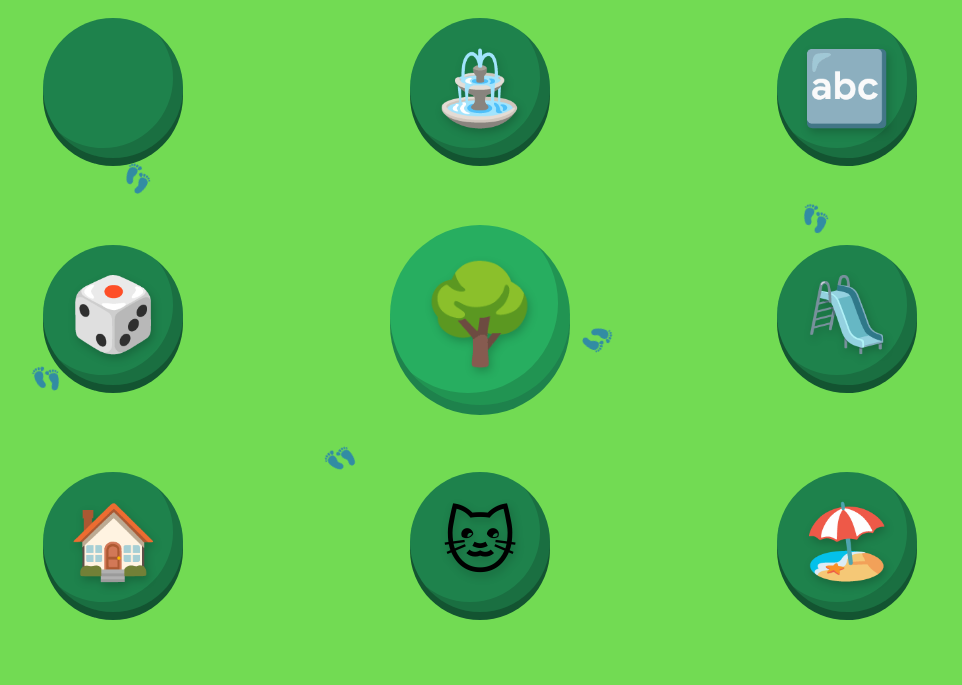
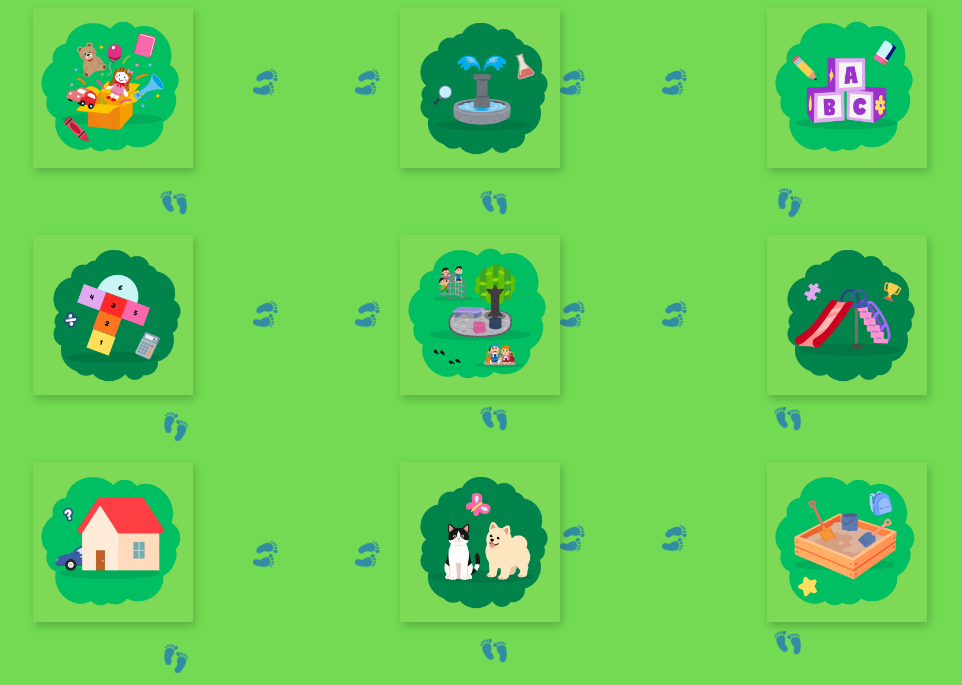
Before and after one commit to karenjandres14/Proyecto_Ing.Software, a Django app: page /contenido-3-4/ in a window 1280 px wide. Shown: the part 115-800 px from the top of the page, without its empty margins (160-1122 px from the left). Run offline with Django 5.2, Linux system fonts and the light colour scheme; tables that the repository leaves empty hold one stand-in row (values such as "Sample post").

Commit message:
Actualizando repositorio

```diff
--- a/pasitos_project/core/templates/core/dashboard_3_4.html
+++ b/pasitos_project/core/templates/core/dashboard_3_4.html
@@ -94,39 +94,29 @@
             position: relative;
             cursor: pointer;
             transition: transform 0.2s ease;
+            /* SE ELIMINÓ EL ESTILO DE ARBUSTO VERDE */
         }
 
         .estacion-juego:hover {
             transform: scale(1.15);
         }
 
-        .arbusto {
-            width: 140px;
-            height: 140px;
-            background-color: #1E824C;
-            border-radius: 50%;
+        /* Contenedor para tus imágenes (ocupa el espacio de la bolita verde) */
+        .contenedor-imagen {
+            width: 160px; /* Tamaño similar a las bolitas originales */
+            height: 160px;
             display: flex;
             justify-content: center;
             align-items: center;
-            box-shadow: inset -10px -10px 0px rgba(0,0,0,0.15), 0px 8px 0px #135431;
             position: relative;
         }
 
-        .estacion-centro .arbusto {
-            width: 180px;
-            height: 180px;
-            background-color: #27AE60;
-            box-shadow: inset -12px -12px 0px rgba(0,0,0,0.15), 0px 10px 0px #1E824C;
-        }
-
-        .icono-estacion {
-            font-size: 4.5rem;
-            z-index: 2;
-            filter: drop-shadow(2px 4px 4px rgba(0,0,0,0.2));
-        }
-
-        .estacion-centro .icono-estacion {
-            font-size: 6rem;
+        /* Estilo para las imágenes que agregues */
+        .contenedor-imagen img {
+            max-width: 100%; /* La imagen se ajusta al contenedor */
+            max-height: 100%;
+            object-fit: contain; /* Mantiene la proporción sin deformarse */
+            filter: drop-shadow(2px 4px 4px rgba(0,0,0,0.2)); /* Sombra para dar profundidad */
         }
 
         .huellas {
@@ -136,12 +126,28 @@
             user-select: none;
         }
 
-        .h1 { top: 35%; left: 22%; transform: rotate(25deg); }
-        .h2 { top: 60%; left: 15%; transform: rotate(-15deg); }
-        .h3 { top: 25%; left: 52%; transform: rotate(45deg); }
-        .h4 { top: 55%; left: 58%; transform: rotate(110deg); }
-        .h5 { top: 70%; left: 38%; transform: rotate(-45deg); }
-        .h6 { top: 40%; left: 75%; transform: rotate(15deg); }
+        .h1 { top: 23%; left: 32%; transform: rotate(80deg); }
+        .h2 { top: 38%; left: 25%; transform: rotate(-15deg); }
+        .h3 { top: 38%; left: 50%; transform: rotate(-15deg); }
+        .h4 { top: 23%; left: 56%; transform: rotate(80deg); }
+        .h5 { top: 23%; left: 40%; transform: rotate(80deg); }
+        .h6 { top: 66%; left: 25%; transform: rotate(15deg); }
+        .h7 { top: 23%; left: 64%; transform: rotate(80deg); }
+        .h8 { top: 38%; left: 73%; transform: rotate(15deg); }
+        .h9 { top: 95%; left: 25%; transform: rotate(15deg); }
+        .h10 { top: 52%; left: 32%; transform: rotate(80deg); }
+        .h11 { top: 52%; left: 40%; transform: rotate(80deg); }
+        .h12 { top: 93%; left: 73%; transform: rotate(-15deg); }
+        .h13 { top: 65%; left: 73%; transform: rotate(-15deg); }
+        .h14 { top: 65%; left: 50%; transform: rotate(-15deg); }
+        .h15 { top: 52%; left: 56%; transform: rotate(80deg); }
+        .h16 { top: 52%; left: 64%; transform: rotate(80deg); }
+        .h17 { top: 80%; left: 56%; transform: rotate(80deg); }
+        .h18 { top: 80%; left: 64%; transform: rotate(80deg); }
+        .h19 { top: 82%; left: 32%; transform: rotate(80deg); }
+        .h20 { top: 82%; left: 40%; transform: rotate(80deg); }
+        .h21 { top: 94%; left: 50%; transform: rotate(-15deg); }
+
 
 
         /* --- ESTILOS DEL MENÚ LATERAL (SIDEBAR) --- */
@@ -356,37 +362,70 @@
     <div class="huellas h4">👣</div>
     <div class="huellas h5">👣</div>
     <div class="huellas h6">👣</div>
+    <div class="huellas h7">👣</div>
+    <div class="huellas h8">👣</div>
+    <div class="huellas h9">👣</div>
+    <div class="huellas h10">👣</div>
+    <div class="huellas h11">👣</div>
+    <div class="huellas h12">👣</div>
+    <div class="huellas h13">👣</div>
+    <div class="huellas h14">👣</div>
+    <div class="huellas h15">👣</div>
+    <div class="huellas h16">👣</div>
+    <div class="huellas h17">👣</div>
+    <div class="huellas h18">👣</div>
+    <div class="huellas h19">👣</div>
+    <div class="huellas h20">👣</div>
+     <div class="huellas h21">👣</div>
 
     <div class="parque-map">
 
         <div class="estacion-juego" onclick="location.href='#'">
-            <div class="arbusto"><span class="icono-estacion"></span></div>
+            <div class="contenedor-imagen">
+                <img src="{% static 'core/Iconos-I/1.png' %}" alt="Descripción del Regalo">
+                </div>
         </div>
         <div class="estacion-juego" onclick="location.href='#'">
-            <div class="arbusto"><span class="icono-estacion">⛲</span></div>
+            <div class="contenedor-imagen">
+                <img src="{% static 'core/Iconos-I/2.png' %}" alt="Descripción del Regalo">
+                </div>
         </div>
         <div class="estacion-juego" onclick="location.href='#'">
-            <div class="arbusto"><span class="icono-estacion">🔤</span></div>
+            <div class="contenedor-imagen">
+                <img src="{% static 'core/Iconos-I/3.png' %}" alt="Descripción del Regalo">
+                </div>
         </div>
 
         <div class="estacion-juego" onclick="location.href='#'">
-            <div class="arbusto"><span class="icono-estacion">🎲</span></div>
-        </div>
-        <div class="estacion-juego estacion-centro" onclick="location.href='#'">
-            <div class="arbusto"><span class="icono-estacion">🌳</span></div>
+            <div class="contenedor-imagen">
+                <img src="{% static 'core/Iconos-I/4.png' %}" alt="Descripción del Regalo">
+                </div>
         </div>
         <div class="estacion-juego" onclick="location.href='#'">
-            <div class="arbusto"><span class="icono-estacion">🛝</span></div>
+            <div class="contenedor-imagen">
+                <img src="{% static 'core/Iconos-I/5.png' %}" alt="Descripción del Regalo">
+                </div>
+        </div>
+        <div class="estacion-juego" onclick="location.href='#'">
+            <div class="contenedor-imagen">
+                <img src="{% static 'core/Iconos-I/6.png' %}" alt="Descripción del Regalo">
+                </div>
         </div>
 
         <div class="estacion-juego" onclick="location.href='#'">
-            <div class="arbusto"><span class="icono-estacion">🏠</span></div>
+            <div class="contenedor-imagen">
+                <img src="{% static 'core/Iconos-I/7.png' %}" alt="Descripción del Regalo">
+                </div>
         </div>
         <div class="estacion-juego" onclick="location.href='#'">
-            <div class="arbusto"><span class="icono-estacion">🐱</span></div>
+            <div class="contenedor-imagen">
+                <img src="{% static 'core/Iconos-I/8.png' %}" alt="Descripción del Regalo">
+                </div>
         </div>
         <div class="estacion-juego" onclick="location.href='#'">
-            <div class="arbusto"><span class="icono-estacion">🏖️</span></div>
+            <div class="contenedor-imagen">
+                <img src="{% static 'core/Iconos-I/9.png' %}" alt="Descripción del Regalo">
+                </div>
         </div>
 
     </div>
```
Also changed, not shown: pasitos_project/core/static/core/Iconos-I/1.png (added), pasitos_project/core/static/core/Iconos-I/10.png (added), pasitos_project/core/static/core/Iconos-I/11.png (added), pasitos_project/core/static/core/Iconos-I/2.png (added), pasitos_project/core/static/core/Iconos-I/3.png (added), pasitos_project/core/static/core/Iconos-I/4.png (added), pasitos_project/core/static/core/Iconos-I/5.png (added), pasitos_project/core/static/core/Iconos-I/6.png (added), pasitos_project/core/static/core/Iconos-I/7.png (added), pasitos_project/core/static/core/Iconos-I/8.png (added), pasitos_project/core/static/core/Iconos-I/9.png (added).
